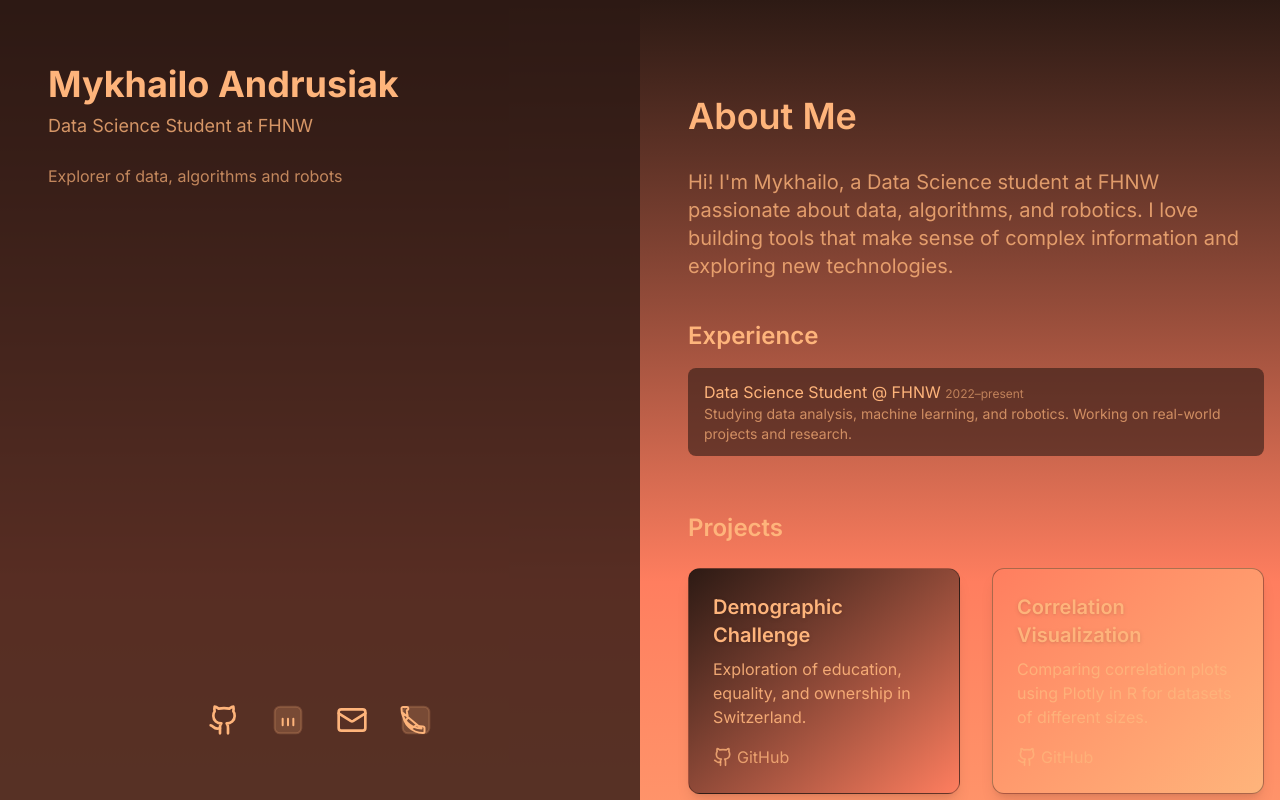
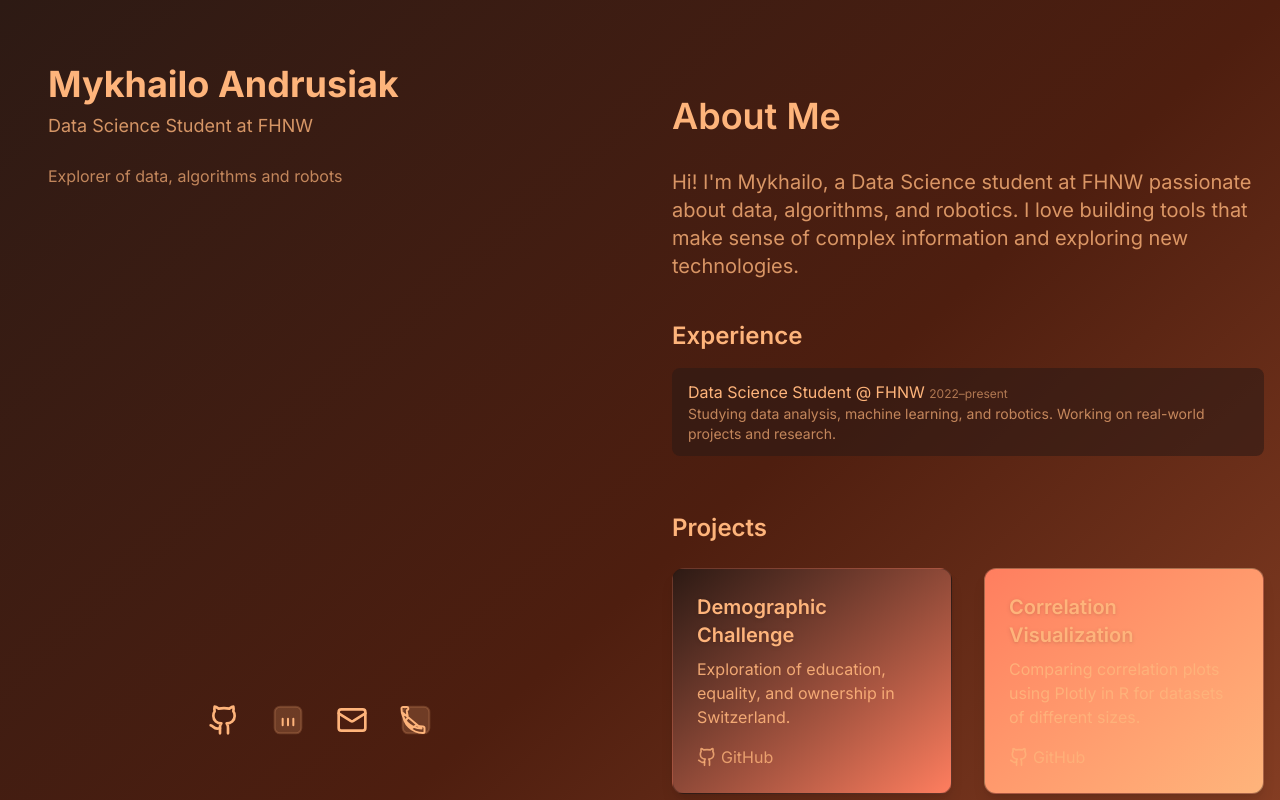
Before and after one commit to mikeandrusyak/Portfolio, a Next.js app: page / in a window 1280 px wide. Shown: the top 800 px of the page. Built offline with nearby package versions, Linux system fonts and the light colour scheme; a web font is replaced by a local one.

Commit message:
bg that I like

```diff
--- a/pages/index.tsx
+++ b/pages/index.tsx
@@ -35,9 +35,9 @@ export default function Home() {
         <meta name="description" content="Data Science Student at FHNW | Explorer of data, algorithms and robots" />
         <link rel="icon" href="/favicon.svg" />
       </Head>
-      <main className="min-h-screen bg-gradient-to-b from-sunset-brown via-sunset-orange to-sunset-peach text-sunset-peach flex flex-col md:flex-row md:gap-8">
+      <main className="relative bg-gradient-to-br from-[#2d1a14] via-[#4e1e0f] to-[#9e4c2c] min-h-screen text-sunset-peach flex flex-col md:flex-row md:gap-4">
         {/* Sidebar */}
-        <aside className="flex flex-col justify-between w-full md:w-1/2 md:flex-none px-6 md:px-12 py-8 md:py-16 rounded-none z-10 md:sticky md:top-0 md:h-screen md:bg-sunset-brown/80">
+        <aside className="flex flex-col justify-between w-full md:w-1/2 md:flex-none px-6 md:px-12 py-8 md:py-16 rounded-none z-10 md:sticky md:top-0 md:h-screen">
           <div>
             <motion.h1
               initial={{ opacity: 0, y: 40 }}
```
